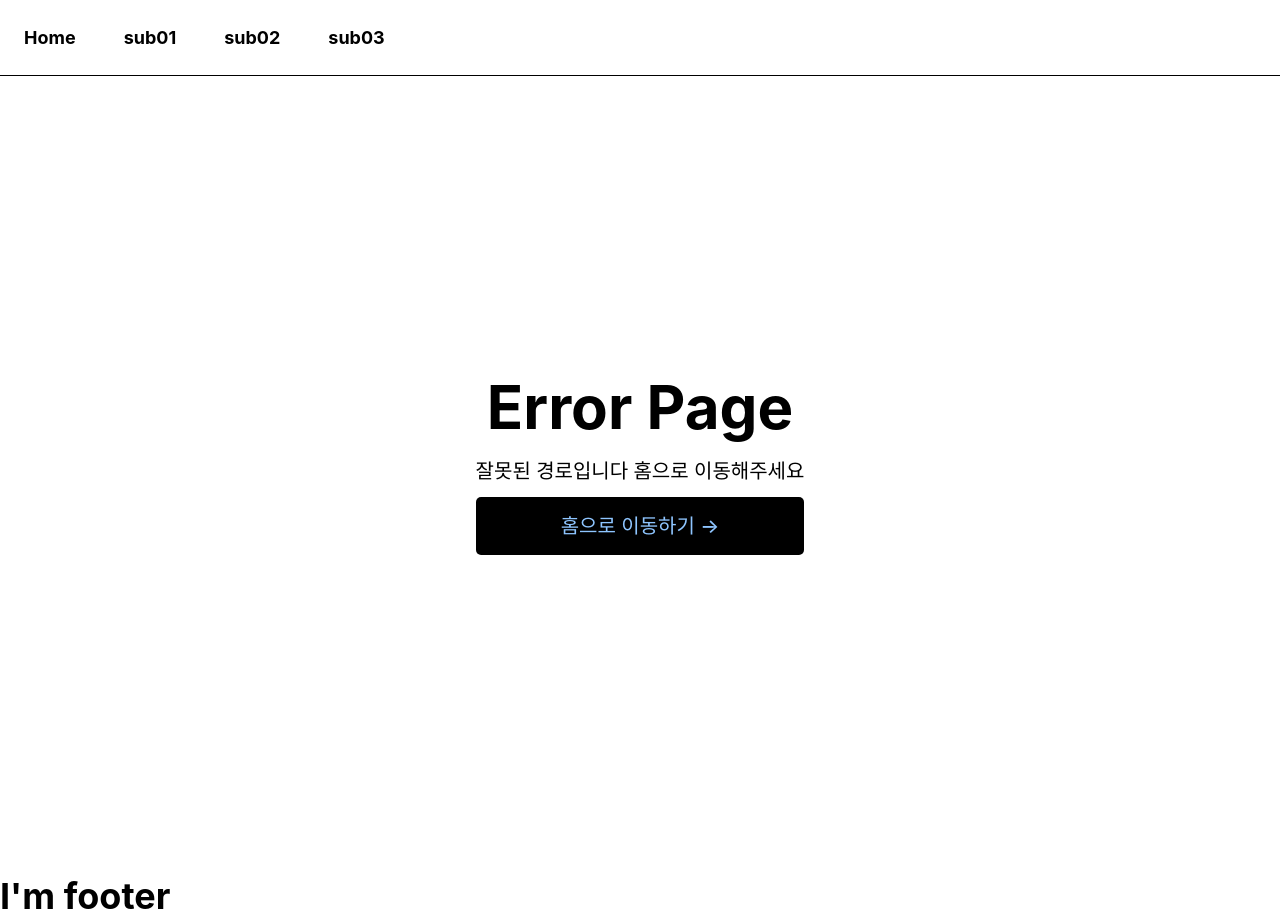
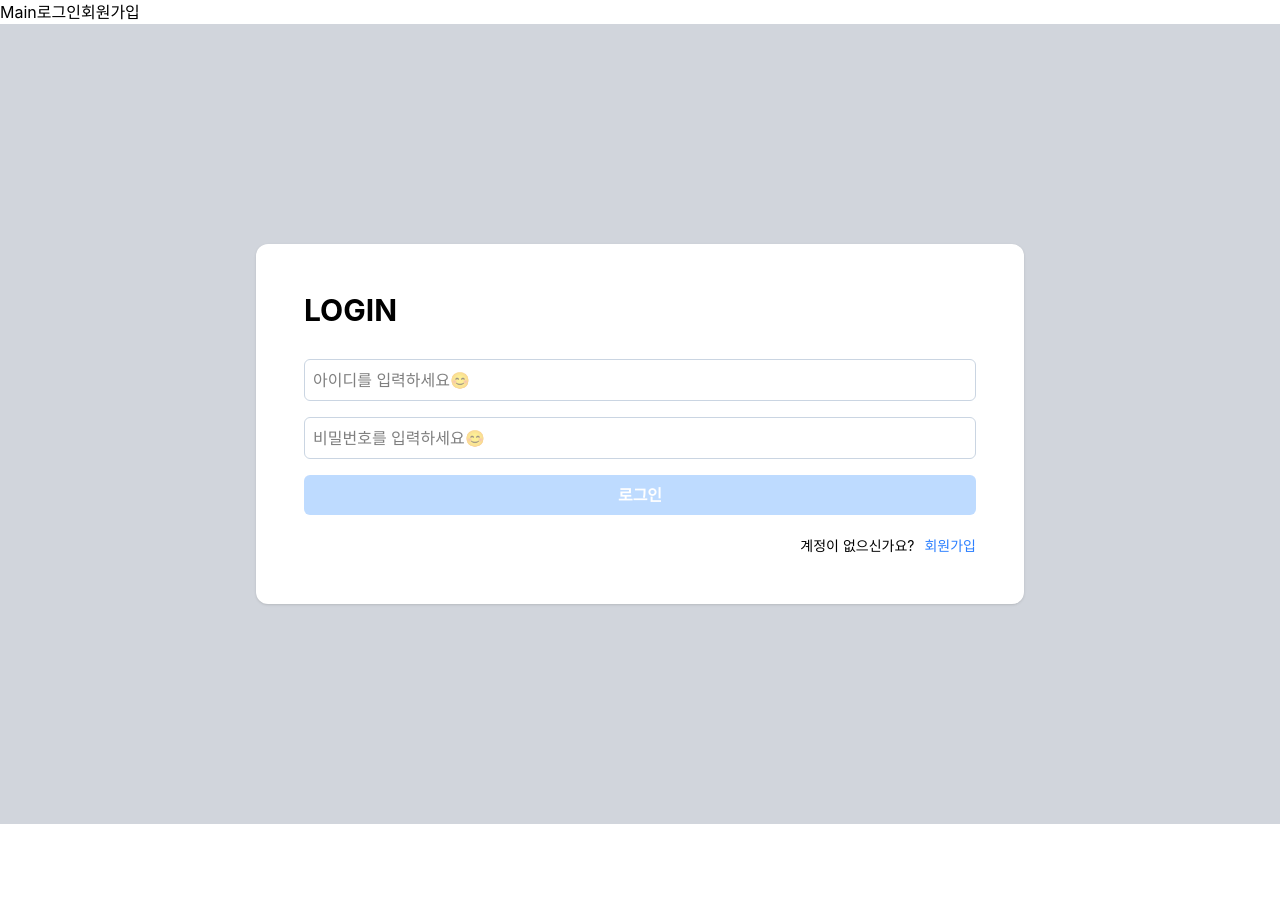
Before and after one commit to bomiii1/base_react, a React (Vite) app: page /#/login in a window 1280 px wide. After the commit the page ends 824 px from the top, so only its background shows below. Built offline with nearby package versions, Linux system fonts and the light colour scheme.

Commit message:
day07 로그인페이지 end

```diff
--- a/package.json
+++ b/package.json
@@ -14,6 +14,7 @@
     "lucide-react": "^1.23.0",
     "react": "^19.2.7",
     "react-dom": "^19.2.7",
+    "react-hook-form": "^7.81.0",
     "react-router-dom": "^7.18.1",
     "tailwindcss": "^4.3.2"
   },
--- a/src/main.jsx
+++ b/src/main.jsx
@@ -7,6 +7,7 @@ import Day04 from "./pages/day04/Day04";
 import MusicUiEx from "./pages/musicUi/MusicUiEx";
 import Day05 from "./pages/day05/Day05";
 import Day06 from "./pages/day06/Day06";
+import Day07 from "./pages/day07/Day07";
 
 createRoot(document.getElementById("root")).render(
   <StrictMode>
@@ -16,6 +17,7 @@ createRoot(document.getElementById("root")).render(
     {/* <Day04 /> */}
     {/* <MusicUiEx /> */}
     {/* <Day05 /> */}
-    <Day06 />
+    {/* <Day06 /> */}
+    <Day07 />
   </StrictMode>,
 );
--- a/src/pages/day06/pages/Main.jsx
+++ b/src/pages/day06/pages/Main.jsx
@@ -1,9 +1,6 @@
-import Header from "../components/Header";
-
 export default function Main() {
   return (
     <div>
-      <Header />
       <h1>Main</h1>
     </div>
   );
--- /dev/null
+++ b/src/pages/day07/Day07.jsx
@@ -0,0 +1,20 @@
+import { HashRouter, Route, Routes } from "react-router-dom";
+import Header from "./components/Header";
+import Login from "./pages/Login";
+import Main from "./pages/Main";
+import SignUp from "./pages/SignUp";
+
+export default function Day07() {
+  return (
+    <div>
+      <HashRouter>
+        <Header />
+        <Routes>
+          <Route path="/" element={<Main />} />
+          <Route path="/login" element={<Login />} />
+          <Route path="/signup" element={<SignUp />} />
+        </Routes>
+      </HashRouter>
+    </div>
+  );
+}
--- /dev/null
+++ b/src/pages/day07/components/ErrorMessage.jsx
@@ -0,0 +1,3 @@
+export default function ErrorMessage({ message }) {
+  return <span className="text-red-500 text-sm">{message}</span>;
+}
--- /dev/null
+++ b/src/pages/day07/components/Header.jsx
@@ -0,0 +1,15 @@
+import { Link } from "react-router-dom";
+
+export default function Header() {
+  return (
+    <header>
+      <ul>
+        <li>
+          <Link to={"/"}>Main</Link>
+          <Link to={"/login"}>로그인</Link>
+          <Link to={"/signup"}>회원가입</Link>
+        </li>
+      </ul>
+    </header>
+  );
+}
--- /dev/null
+++ b/src/pages/day07/pages/Login.jsx
@@ -0,0 +1,69 @@
+import { useForm } from "react-hook-form";
+import ErrorMessage from "../components/ErrorMessage";
+import { Link, Links } from "react-router-dom";
+
+export default function Login() {
+  const {
+    register,
+    handleSubmit,
+    formState: { errors, isValid },
+  } = useForm();
+
+  const onSubmit = (data) => {
+    console.log(data);
+    // 유저가 인풋에 입력한 내용을 객체로 반환 받음
+  };
+
+  console.log(isValid);
+  console.log(errors.username?.message);
+  console.log(errors.password?.message);
+
+  return (
+    <div className="flex justify-center items-center h-screen bg-gray-300">
+      <form
+        onSubmit={handleSubmit(onSubmit)}
+        className="w-3/5 p-12 bg-white rounded-xl shadow flex flex-col"
+      >
+        <h1 className="font-bold text-3xl mb-[15px]">LOGIN</h1>
+        <input
+          {...register("username", { required: "아이디는 필수 입니다." })}
+          // required = 필수
+          className="w-full p-2 rounded-md mt-4 border border-slate-300"
+          type="text"
+          placeholder="아이디를 입력하세요😊"
+        />
+        <ErrorMessage message={errors?.username?.message} />
+        <input
+          //   onSubmit={handleSubmit(onSubmit)}
+          {...register("password", {
+            required: "비밀번호는 필수입니다.",
+            minLength: {
+              value: 8,
+              message: "8자 이상 작성해주세요",
+            },
+            pattern: {
+              value: /^(?=.*[A-Za-z])(?=.*\d)[A-Za-z\d]+$/,
+              // --> 정규식
+              message: "영문과 숫자를 포함해야 됩니다",
+            },
+          })}
+          className="w-full p-2 rounded-md mt-4 border border-slate-300"
+          type="password"
+          placeholder="비밀번호를 입력하세요😊"
+        />
+        <ErrorMessage message={errors?.password?.message} />
+        <button
+          className={`active:scale-95 w-full rounded-md p-2 text-white font-bold mt-4 cursor-pointer transition ${isValid ? "bg-blue-400" : "bg-blue-200"}`}
+        >
+          로그인
+        </button>
+        <div className="flex gap-2.5 justify-end mt-[20px] text-[14px]">
+          <p>계정이 없으신가요?</p>
+          <Link to={"/signup"} className="text-blue-500">
+            회원가입
+          </Link>
+        </div>
+      </form>
+    </div>
+  );
+}
--- /dev/null
+++ b/src/pages/day07/pages/Main.jsx
@@ -0,0 +1,7 @@
+export default function Main() {
+  return (
+    <div className="h-screen flex justify-center items-center">
+      메인페이지입니다
+    </div>
+  );
+}
--- /dev/null
+++ b/src/pages/day07/pages/SignUp.jsx
@@ -0,0 +1,7 @@
+export default function SignUp() {
+  return (
+    <div className="h-screen flex justify-center items-center">
+      회원가입페이지입니다
+    </div>
+  );
+}
```
Also changed, not shown: 1 other file (tests, documents, lock files or other folders).
